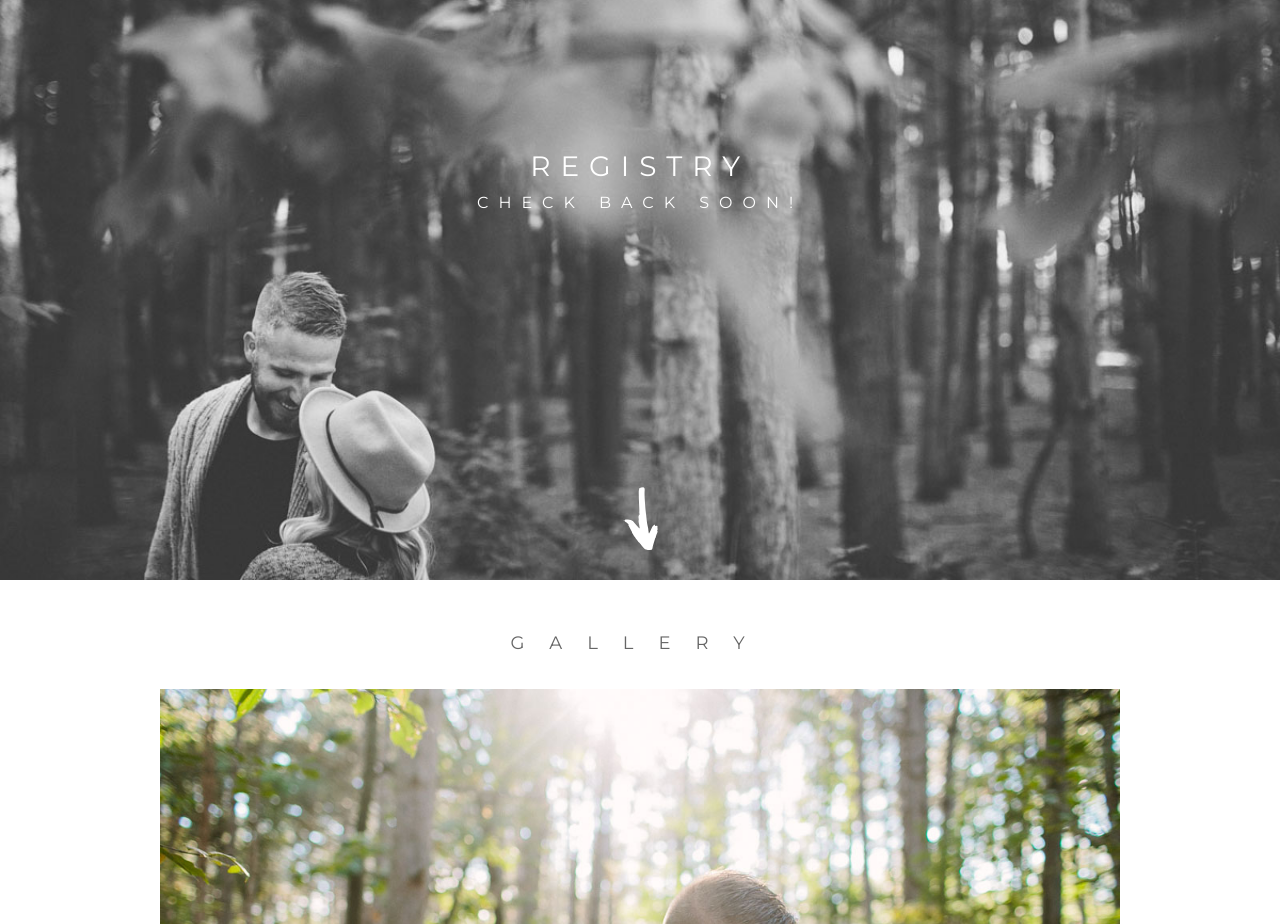
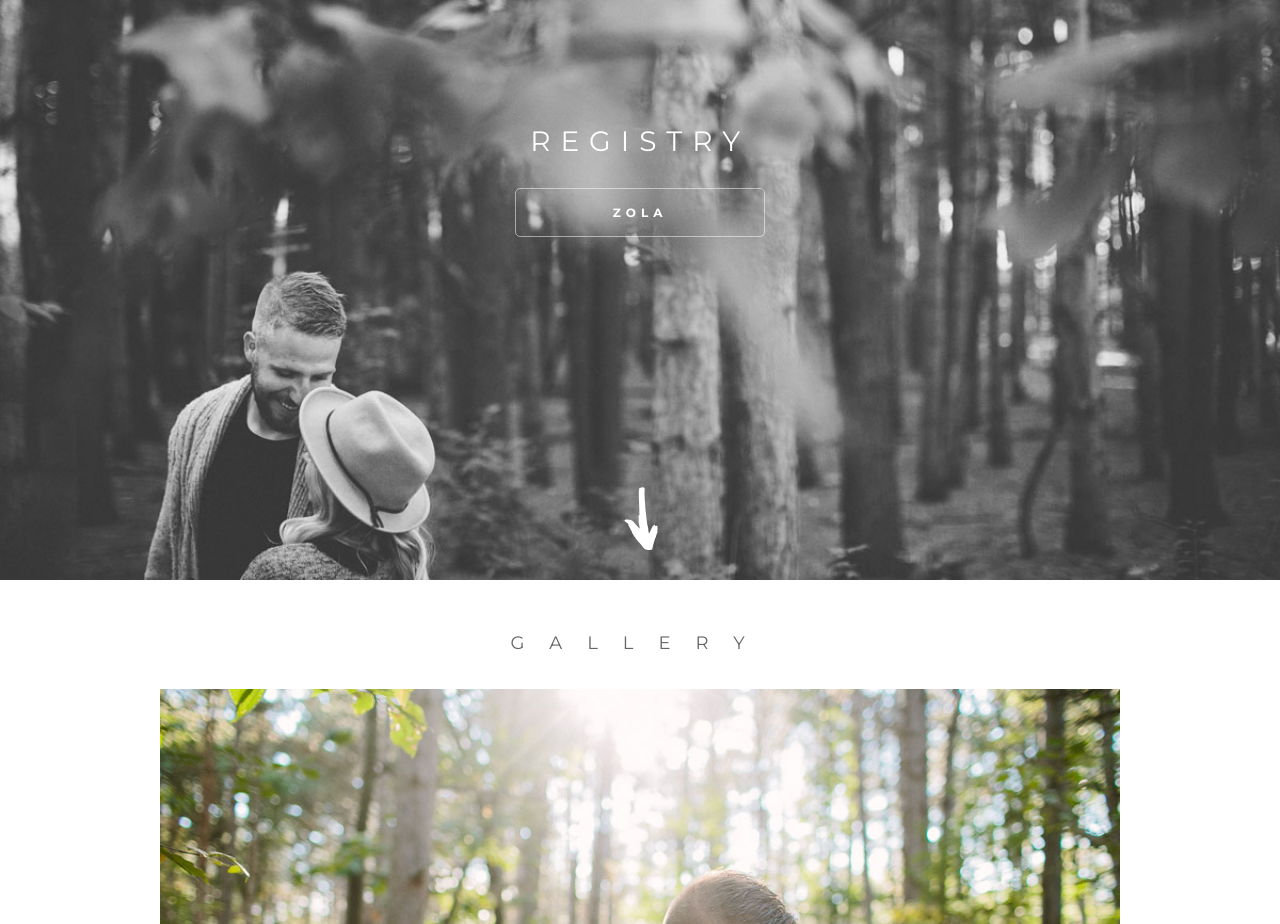
Before and after one commit to calebmichaelsanchez/jones, a plain HTML site: page index.html in a window 1280 px wide. Shown: the part 1820-2744 px from the top of the page. Drawn offline with nearby package versions, Linux system fonts and the light colour scheme.

Commit message:
Add registry link

```diff
--- a/_/css/application.css
+++ b/_/css/application.css
@@ -389,8 +389,30 @@ h1, h2, h3, h4, h5, h6, p, ul {
   padding: 0; }
 
 a {
+  color: #fff;
   text-decoration: none;
   transition: all, 0.4s ease; }
+  a:hover {
+    color: #182c35; }
+
+.btn {
+  display: block;
+  max-width: 250px;
+  font-family: "Montserrat", Helvetica, sans-serif;
+  font-size: .75em;
+  font-weight: 700;
+  text-transform: uppercase;
+  text-align: center;
+  letter-spacing: 5px;
+  color: #fff;
+  line-height: initial;
+  padding: 1rem 0;
+  margin: 0 auto;
+  outline: 0;
+  border: 1px solid rgba(255, 255, 255, 0.5);
+  border-radius: 5px; }
+  .btn:hover {
+    border-color: white; }
 
 p {
   font-family: Georgia, Lucida, serif;
@@ -429,7 +451,7 @@ h3 {
   color: #fff;
   font-weight: 300;
   letter-spacing: 10px;
-  margin-bottom: 10px; }
+  margin-bottom: 30px; }
 
 h4 {
   font-size: 1.2rem;
--- a/index.html
+++ b/index.html
@@ -61,7 +61,7 @@
 <section id="registry" class="hero-full registry">
 	<div class="ghosted">
 		<h3>Registry</h3>
-		<h1>Check back soon!</h1>
+		<h1><a class="btn" href="https://www.zola.com/registry/lukeandkelsey">Zola</a></h1>
 	</div>
 	<div class="next-section">
 		<a href="#gallery"><img src="_/images/svg/arrow.svg" alt=""></a>
```
